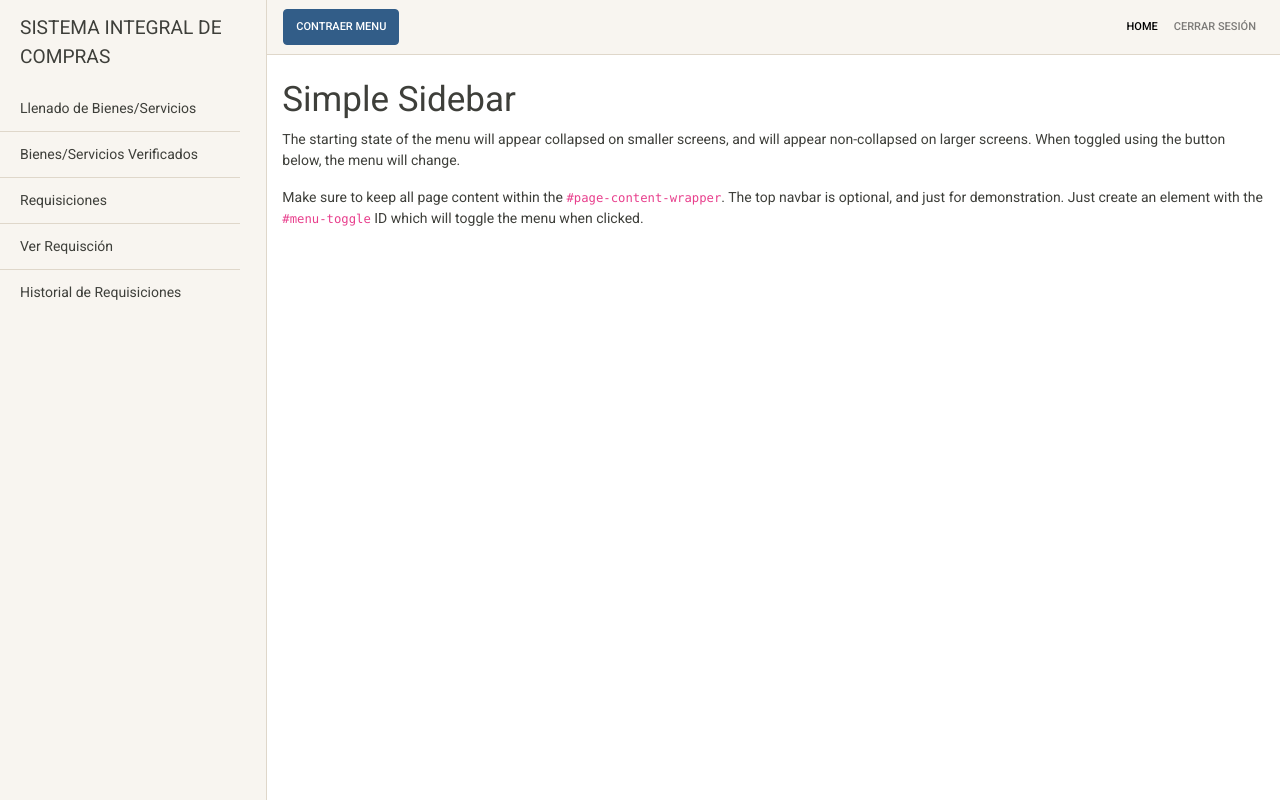
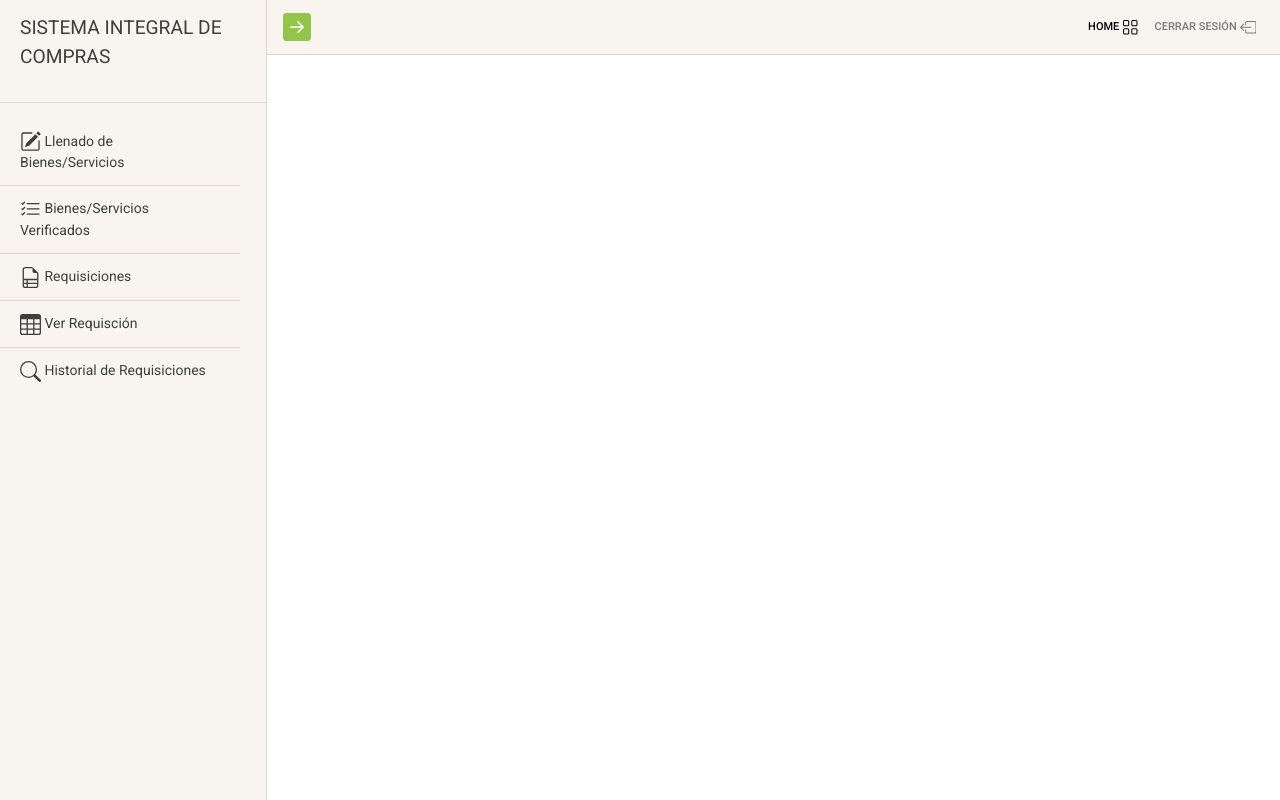
Before and after one commit to DMichelA/Sistema-Integral-de-Compras-SIC, a Django app: page /usuario/ in a window 1280 px wide. Run offline with Django 3.2, Linux system fonts and the light colour scheme; some libraries are stand-ins or nearby versions.

Commit message:
Dashboard Style

```diff
--- a/templates/base/base.html
+++ b/templates/base/base.html
@@ -27,13 +27,27 @@
     <div class="bg-light border-right" id="sidebar-wrapper">
       <div class="sidebar-heading">SISTEMA INTEGRAL DE COMPRAS </div>
       <!-- Divider -->
-      <div class="sidebar-divider"></div>
+      <hr class="sidebar-divider">
       <div class="list-group list-group-flush ">
-        <a href="#" class="list-group-item list-group-item-action bg-light">Llenado de Bienes/Servicios</a>
-        <a href="#" class="list-group-item list-group-item-action bg-light">Bienes/Servicios Verificados</a>
-        <a href="#" class="list-group-item list-group-item-action bg-light">Requisiciones</a>
-        <a href="#" class="list-group-item list-group-item-action bg-light">Ver Requisción</a>
-        <a href="#" class="list-group-item list-group-item-action bg-light">Historial de Requisiciones</a>
+        <a href="#" class="list-group-item list-group-item-action bg-light"><svg width="1.5em" height="1.5em" viewBox="0 0 16 16" class="bi bi-pencil-square" fill="currentColor" xmlns="http://www.w3.org/2000/svg">
+          <path d="M15.502 1.94a.5.5 0 0 1 0 .706L14.459 3.69l-2-2L13.502.646a.5.5 0 0 1 .707 0l1.293 1.293zm-1.75 2.456l-2-2L4.939 9.21a.5.5 0 0 0-.121.196l-.805 2.414a.25.25 0 0 0 .316.316l2.414-.805a.5.5 0 0 0 .196-.12l6.813-6.814z"/>
+          <path fill-rule="evenodd" d="M1 13.5A1.5 1.5 0 0 0 2.5 15h11a1.5 1.5 0 0 0 1.5-1.5v-6a.5.5 0 0 0-1 0v6a.5.5 0 0 1-.5.5h-11a.5.5 0 0 1-.5-.5v-11a.5.5 0 0 1 .5-.5H9a.5.5 0 0 0 0-1H2.5A1.5 1.5 0 0 0 1 2.5v11z"/>
+        </svg> Llenado de Bienes/Servicios</a>
+        <a href="#" class="list-group-item list-group-item-action bg-light"><svg width="1.5em" height="1.5em" viewBox="0 0 16 16" class="bi bi-list-check" fill="currentColor" xmlns="http://www.w3.org/2000/svg">
+          <path fill-rule="evenodd" d="M5 11.5a.5.5 0 0 1 .5-.5h9a.5.5 0 0 1 0 1h-9a.5.5 0 0 1-.5-.5zm0-4a.5.5 0 0 1 .5-.5h9a.5.5 0 0 1 0 1h-9a.5.5 0 0 1-.5-.5zm0-4a.5.5 0 0 1 .5-.5h9a.5.5 0 0 1 0 1h-9a.5.5 0 0 1-.5-.5zM3.854 2.146a.5.5 0 0 1 0 .708l-1.5 1.5a.5.5 0 0 1-.708 0l-.5-.5a.5.5 0 1 1 .708-.708L2 3.293l1.146-1.147a.5.5 0 0 1 .708 0zm0 4a.5.5 0 0 1 0 .708l-1.5 1.5a.5.5 0 0 1-.708 0l-.5-.5a.5.5 0 1 1 .708-.708L2 7.293l1.146-1.147a.5.5 0 0 1 .708 0zm0 4a.5.5 0 0 1 0 .708l-1.5 1.5a.5.5 0 0 1-.708 0l-.5-.5a.5.5 0 0 1 .708-.708l.146.147 1.146-1.147a.5.5 0 0 1 .708 0z"/>
+        </svg> Bienes/Servicios Verificados</a>
+        <a href="#" class="list-group-item list-group-item-action bg-light"><svg width="1.5em" height="1.5em" viewBox="0 0 16 16" class="bi bi-file-earmark-ruled" fill="currentColor" xmlns="http://www.w3.org/2000/svg">
+          <path fill-rule="evenodd" d="M5 10H3V9h10v1H6v2h7v1H6v2H5v-2H3v-1h2v-2z"/>
+          <path d="M4 0h5.5v1H4a1 1 0 0 0-1 1v12a1 1 0 0 0 1 1h8a1 1 0 0 0 1-1V4.5h1V14a2 2 0 0 1-2 2H4a2 2 0 0 1-2-2V2a2 2 0 0 1 2-2z"/>
+          <path d="M9.5 3V0L14 4.5h-3A1.5 1.5 0 0 1 9.5 3z"/>
+        </svg> Requisiciones</a>
+        <a href="#" class="list-group-item list-group-item-action bg-light"><svg width="1.5em" height="1.5em" viewBox="0 0 16 16" class="bi bi-table" fill="currentColor" xmlns="http://www.w3.org/2000/svg">
+          <path fill-rule="evenodd" d="M0 2a2 2 0 0 1 2-2h12a2 2 0 0 1 2 2v12a2 2 0 0 1-2 2H2a2 2 0 0 1-2-2V2zm15 2h-4v3h4V4zm0 4h-4v3h4V8zm0 4h-4v3h3a1 1 0 0 0 1-1v-2zm-5 3v-3H6v3h4zm-5 0v-3H1v2a1 1 0 0 0 1 1h3zm-4-4h4V8H1v3zm0-4h4V4H1v3zm5-3v3h4V4H6zm4 4H6v3h4V8z"/>
+        </svg> Ver Requisción</a>
+        <a href="#" class="list-group-item list-group-item-action bg-light"><svg width="1.5em" height="1.5em" viewBox="0 0 16 16" class="bi bi-search" fill="currentColor" xmlns="http://www.w3.org/2000/svg">
+          <path fill-rule="evenodd" d="M10.442 10.442a1 1 0 0 1 1.415 0l3.85 3.85a1 1 0 0 1-1.414 1.415l-3.85-3.85a1 1 0 0 1 0-1.415z"/>
+          <path fill-rule="evenodd" d="M6.5 12a5.5 5.5 0 1 0 0-11 5.5 5.5 0 0 0 0 11zM13 6.5a6.5 6.5 0 1 1-13 0 6.5 6.5 0 0 1 13 0z"/>
+        </svg> Historial de Requisiciones</a>
       </div>
     </div>
     <!-- /#sidebar-wrapper -->
@@ -42,7 +56,10 @@
     <div id="page-content-wrapper">
 
       <nav class="navbar navbar-expand-lg navbar-light bg-light border-bottom">
-        <button class="btn btn-primary" id="menu-toggle">Contraer Menu</button>
+        <a class= "navbar-toggler-collapse" id="menu-toggle">
+          <svg width="2em" height="2em" viewBox="0 0 16 16" class="bi bi-arrow-right-square-fill" fill="currentColor" xmlns="http://www.w3.org/2000/svg">
+            <path fill-rule="evenodd" d="M2 0a2 2 0 0 0-2 2v12a2 2 0 0 0 2 2h12a2 2 0 0 0 2-2V2a2 2 0 0 0-2-2H2zm2.5 8.5a.5.5 0 0 1 0-1h5.793L8.146 5.354a.5.5 0 1 1 .708-.708l3 3a.5.5 0 0 1 0 .708l-3 3a.5.5 0 0 1-.708-.708L10.293 8.5H4.5z"/>
+          </svg></a>
 
         <button class="navbar-toggler" type="button" data-toggle="collapse" data-target="#navbarSupportedContent" aria-controls="navbarSupportedContent" aria-expanded="false" aria-label="Toggle navigation">
           <span class="navbar-toggler-icon"></span>
@@ -51,10 +68,15 @@
         <div class="collapse navbar-collapse" id="navbarSupportedContent">
           <ul class="navbar-nav ml-auto mt-2 mt-lg-0">
             <li class="nav-item active">
-              <a class="nav-link" href="#">Home <span class="sr-only">(current)</span></a>
+              <a class="nav-link" href="">Home <svg width="1.5em" height="1.5em" viewBox="0 0 16 16" class="bi bi-grid" fill="currentColor" xmlns="http://www.w3.org/2000/svg">
+                <path fill-rule="evenodd" d="M1 2.5A1.5 1.5 0 0 1 2.5 1h3A1.5 1.5 0 0 1 7 2.5v3A1.5 1.5 0 0 1 5.5 7h-3A1.5 1.5 0 0 1 1 5.5v-3zM2.5 2a.5.5 0 0 0-.5.5v3a.5.5 0 0 0 .5.5h3a.5.5 0 0 0 .5-.5v-3a.5.5 0 0 0-.5-.5h-3zm6.5.5A1.5 1.5 0 0 1 10.5 1h3A1.5 1.5 0 0 1 15 2.5v3A1.5 1.5 0 0 1 13.5 7h-3A1.5 1.5 0 0 1 9 5.5v-3zm1.5-.5a.5.5 0 0 0-.5.5v3a.5.5 0 0 0 .5.5h3a.5.5 0 0 0 .5-.5v-3a.5.5 0 0 0-.5-.5h-3zM1 10.5A1.5 1.5 0 0 1 2.5 9h3A1.5 1.5 0 0 1 7 10.5v3A1.5 1.5 0 0 1 5.5 15h-3A1.5 1.5 0 0 1 1 13.5v-3zm1.5-.5a.5.5 0 0 0-.5.5v3a.5.5 0 0 0 .5.5h3a.5.5 0 0 0 .5-.5v-3a.5.5 0 0 0-.5-.5h-3zm6.5.5A1.5 1.5 0 0 1 10.5 9h3a1.5 1.5 0 0 1 1.5 1.5v3a1.5 1.5 0 0 1-1.5 1.5h-3A1.5 1.5 0 0 1 9 13.5v-3zm1.5-.5a.5.5 0 0 0-.5.5v3a.5.5 0 0 0 .5.5h3a.5.5 0 0 0 .5-.5v-3a.5.5 0 0 0-.5-.5h-3z"/>
+              </svg><span class="sr-only">(current)</span></a>
             </li>
             <li class="nav-item">
-              <a class="nav-link" href="#">Cerrar Sesión</a>
+              <a class="nav-link" href="#">Cerrar Sesión <svg width="1.5em" height="1.5em" viewBox="0 0 16 16" class="bi bi-box-arrow-left" fill="currentColor" xmlns="http://www.w3.org/2000/svg">
+                <path fill-rule="evenodd" d="M6 12.5a.5.5 0 0 0 .5.5h8a.5.5 0 0 0 .5-.5v-9a.5.5 0 0 0-.5-.5h-8a.5.5 0 0 0-.5.5v2a.5.5 0 0 1-1 0v-2A1.5 1.5 0 0 1 6.5 2h8A1.5 1.5 0 0 1 16 3.5v9a1.5 1.5 0 0 1-1.5 1.5h-8A1.5 1.5 0 0 1 5 12.5v-2a.5.5 0 0 1 1 0v2z"/>
+                <path fill-rule="evenodd" d="M.146 8.354a.5.5 0 0 1 0-.708l3-3a.5.5 0 1 1 .708.708L1.707 7.5H10.5a.5.5 0 0 1 0 1H1.707l2.147 2.146a.5.5 0 0 1-.708.708l-3-3z"/>
+              </svg></a>
             </li>
             <li class="nav-item dropdown">
               <!--
@@ -73,12 +95,19 @@
         </div>
       </nav>
       <div class="container-fluid">
+
+        {% block content %}
+
+        {% endblock%}
+
+      </div>
+
+    <!-- /#page-content-wrapper
         <h1 class="mt-4">Simple Sidebar</h1>
         <p>The starting state of the menu will appear collapsed on smaller screens, and will appear non-collapsed on larger screens. When toggled using the button below, the menu will change.</p>
         <p>Make sure to keep all page content within the <code>#page-content-wrapper</code>. The top navbar is optional, and just for demonstration. Just create an element with the <code>#menu-toggle</code> ID which will toggle the menu when clicked.</p>
       </div>
-    </div>
-    <!-- /#page-content-wrapper -->
+    -->
 
   </div>
   <!-- /#wrapper -->
```
